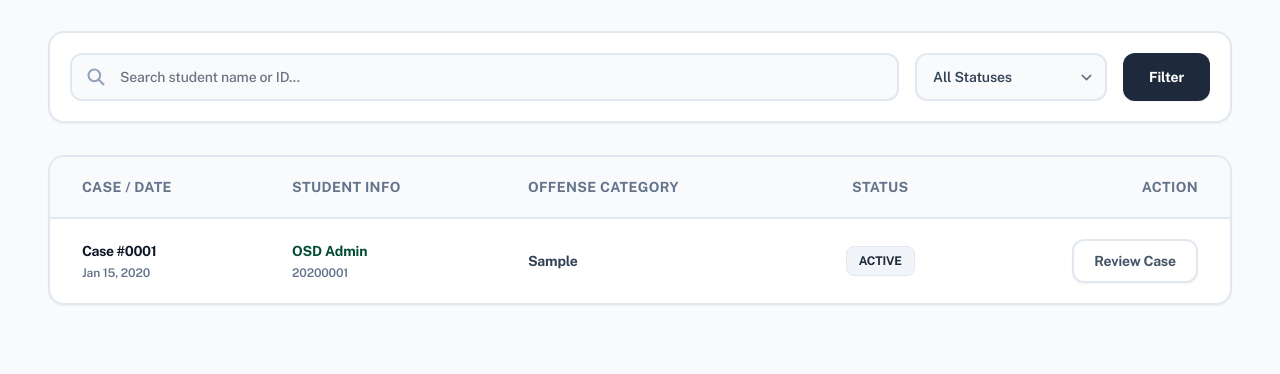
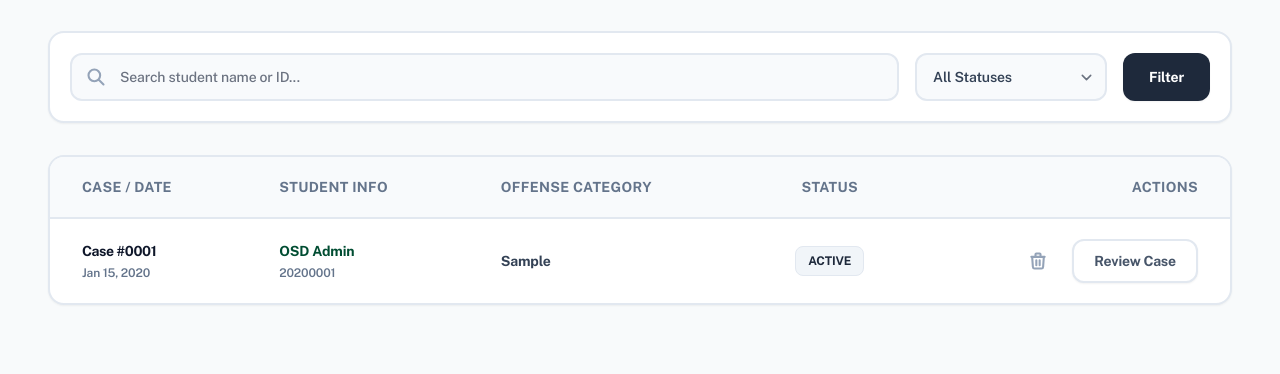
Before and after one commit to Jijots/FEU-OSDMS, a Laravel app: page /violations/report in a window 1280 px wide. Shown: the part 229-603 px from the top of the page. Run offline with Laravel 12, Linux system fonts and the light colour scheme; a user stored in the database is signed in; data comes from the database, SQL or seed files in the repository; tables that the repository leaves empty hold one stand-in row (values such as "Sample post"); style sheets or scripts are compiled from the project's sources.

Commit message:
2-21-2025 | Cleared Asset Management Data amd Violation Reports |  FEU-OSDMS v1.4.1

```diff
--- a/FEU-OSDMS/app/Http/Controllers/ViolationReportController.php
+++ b/FEU-OSDMS/app/Http/Controllers/ViolationReportController.php
@@ -15,4 +15,12 @@ class ViolationReportController extends Controller
         // Pass the $violations variable to the report.blade.php view
         return view('violations.report', compact('violations'));
     }
+
+    public function destroy($id)
+    {
+        $violation = \App\Models\Violation::findOrFail($id);
+        $violation->delete();
+
+        return redirect()->route('violations.report')->with('success', 'Disciplinary record permanently deleted.');
+    }
 }
--- a/FEU-OSDMS/resources/views/violations/report.blade.php
+++ b/FEU-OSDMS/resources/views/violations/report.blade.php
@@ -1,5 +1,12 @@
 <x-app-layout>
     <div class="max-w-7xl mx-auto px-8 lg:px-12 py-10">
+
+        @if(session('success'))
+            <div class="mb-8 p-5 bg-green-50 border-2 border-green-200 rounded-2xl flex items-center gap-4 shadow-sm">
+                <svg class="w-6 h-6 text-green-600" fill="none" stroke="currentColor" viewBox="0 0 24 24"><path stroke-linecap="round" stroke-linejoin="round" stroke-width="2.5" d="M9 12l2 2 4-4m6 2a9 9 0 11-18 0 9 9 0 0118 0z"></path></svg>
+                <p class="text-base font-bold text-green-800">{{ session('success') }}</p>
+            </div>
+        @endif
 
         <div class="flex flex-col md:flex-row md:items-center justify-between gap-6 mb-8">
             <div>
@@ -48,7 +55,7 @@
                             <th class="px-8 py-5 text-sm font-bold text-slate-500 uppercase tracking-wide">Student Info</th>
                             <th class="px-8 py-5 text-sm font-bold text-slate-500 uppercase tracking-wide">Offense Category</th>
                             <th class="px-8 py-5 text-sm font-bold text-slate-500 uppercase tracking-wide text-center">Status</th>
-                            <th class="px-8 py-5 text-right text-sm font-bold text-slate-500 uppercase tracking-wide">Action</th>
+                            <th class="px-8 py-5 text-right text-sm font-bold text-slate-500 uppercase tracking-wide">Actions</th>
                         </tr>
                     </thead>
                     <tbody class="divide-y-2 divide-slate-100">
@@ -80,9 +87,18 @@
                                     </span>
                                 </td>
                                 <td class="px-8 py-5 text-right">
-                                    <a href="{{ route('violations.show', $violation->id) }}" class="inline-block px-5 py-2.5 bg-white border-2 border-slate-200 text-slate-600 text-sm font-bold rounded-xl hover:text-[#004d32] hover:border-[#004d32] hover:bg-green-50 transition-all shadow-sm">
-                                        Review Case
-                                    </a>
+                                    <div class="flex items-center justify-end gap-3">
+                                        <form action="{{ route('violations.destroy', $violation->id) }}" method="POST" onsubmit="return confirm('Permanently delete this violation record?');">
+                                            @csrf @method('DELETE')
+                                            <button type="submit" class="p-2.5 text-slate-400 hover:text-red-600 hover:bg-red-50 rounded-xl transition-colors border-2 border-transparent hover:border-red-200" title="Delete Record">
+                                                <svg class="w-5 h-5" fill="none" stroke="currentColor" viewBox="0 0 24 24" stroke-width="2.5"><path stroke-linecap="round" stroke-linejoin="round" d="M19 7l-.867 12.142A2 2 0 0116.138 21H7.862a2 2 0 01-1.995-1.858L5 7m5 4v6m4-6v6m1-10V4a1 1 0 00-1-1h-4a1 1 0 00-1 1v3M4 7h16"></path></svg>
+                                            </button>
+                                        </form>
+
+                                        <a href="{{ route('violations.show', $violation->id) }}" class="inline-block px-5 py-2.5 bg-white border-2 border-slate-200 text-slate-600 text-sm font-bold rounded-xl hover:text-[#004d32] hover:border-[#004d32] hover:bg-green-50 transition-all shadow-sm">
+                                            Review Case
+                                        </a>
+                                    </div>
                                 </td>
                             </tr>
                         @empty
```
Also changed, not shown: FEU-OSDMS/resources/views/violations/show.blade.php (+9 -1 lines).
